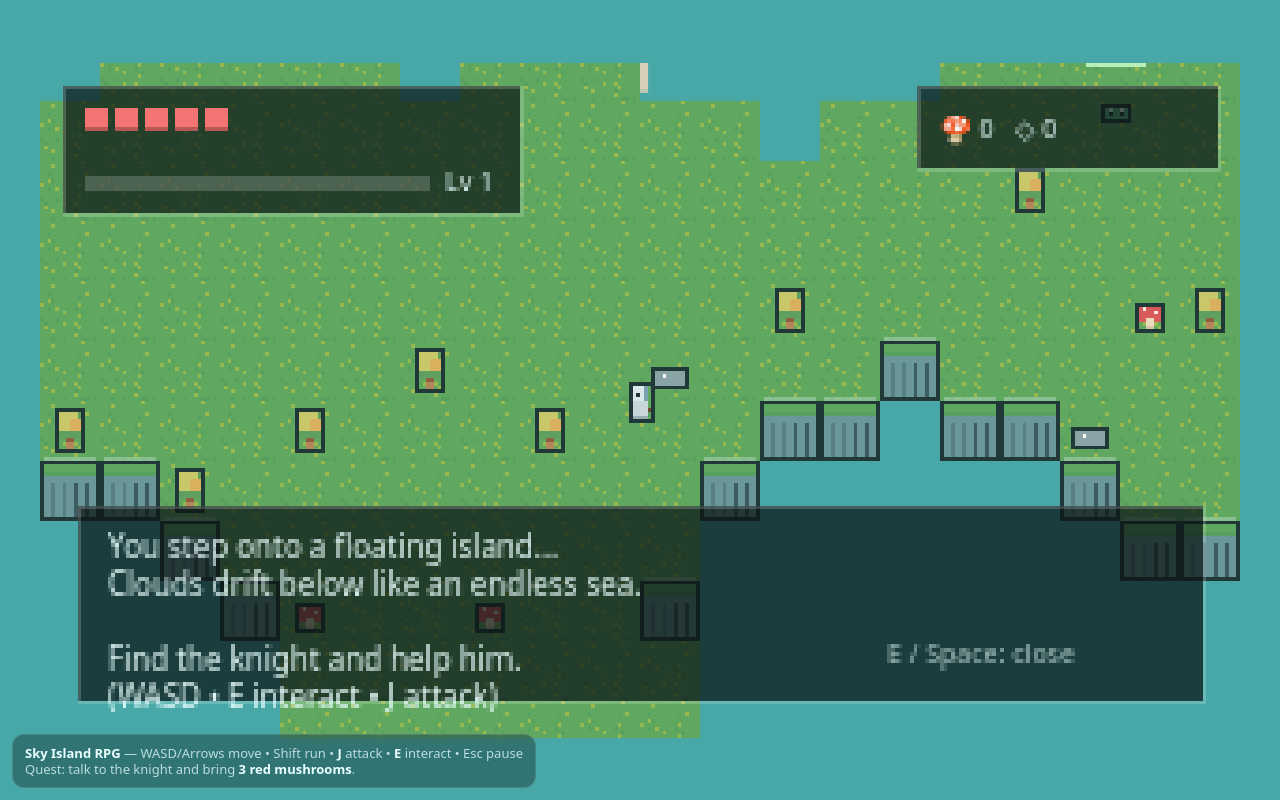
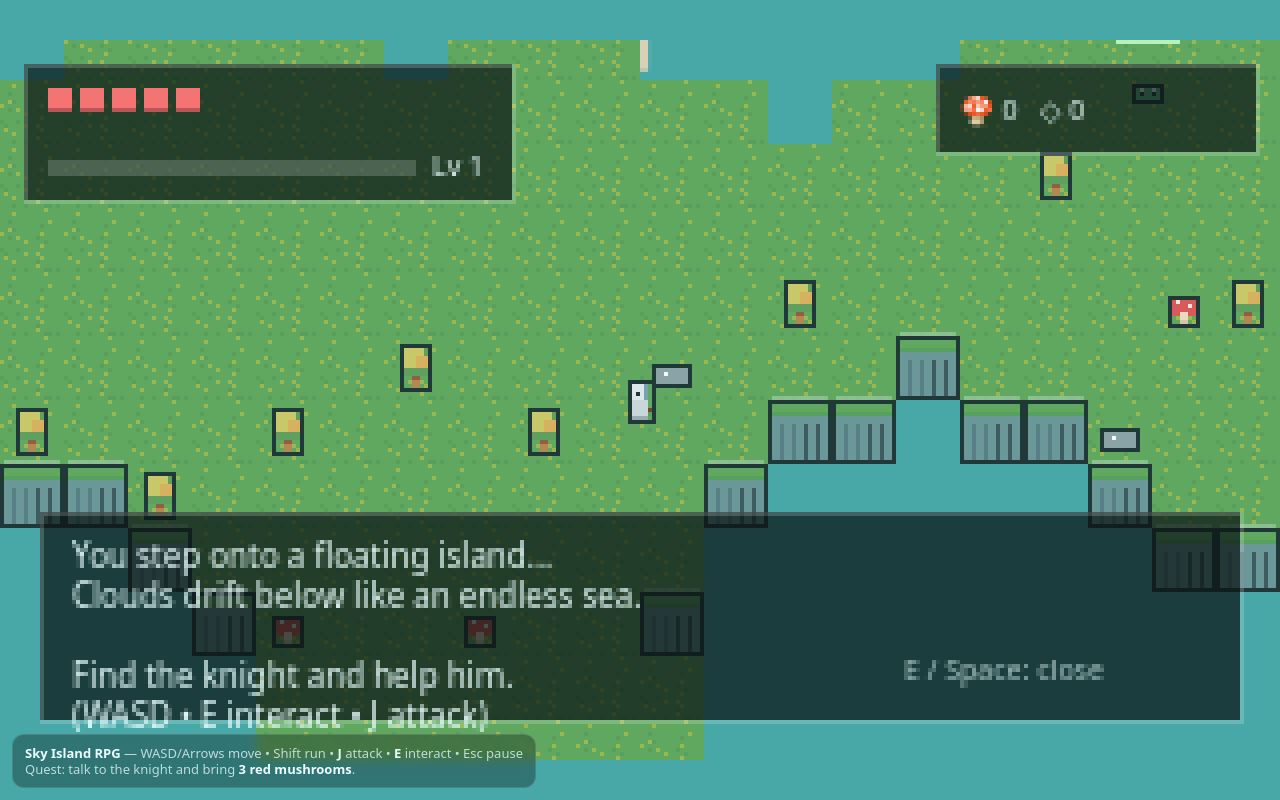
Before and after one commit to TheRealBasic/miniature-engine, a plain HTML site: page index.html in a window 1280 px wide. Drawn offline with Linux system fonts and the light colour scheme.

Commit message:
Improve canvas scaling for high DPI displays

```diff
--- a/game.js
+++ b/game.js
@@ -3,15 +3,34 @@
 
   // ====== Config ======
   const TILE = 16;              // sprite tile size (internal)
-  const SCALE = 3;              // upscaling factor for canvas pixels
   const VIEW_W = 320;           // internal resolution
   const VIEW_H = 180;
 
   const CANVAS = document.getElementById("c");
-  CANVAS.width  = VIEW_W * SCALE;
-  CANVAS.height = VIEW_H * SCALE;
   const ctx = CANVAS.getContext("2d");
   ctx.imageSmoothingEnabled = false;
+
+  let screenScale = 3;          // integer on-screen scale
+  let renderScale = screenScale * (window.devicePixelRatio || 1);
+
+  function resizeCanvas(){
+    const dpr = Math.max(1, Math.round(window.devicePixelRatio || 1));
+    const fitScale = Math.max(
+      1,
+      Math.floor(Math.min(window.innerWidth / VIEW_W, window.innerHeight / VIEW_H))
+    );
+    screenScale = Math.max(1, fitScale);
+    renderScale = screenScale * dpr;
+
+    CANVAS.width  = Math.round(VIEW_W * renderScale);
+    CANVAS.height = Math.round(VIEW_H * renderScale);
+    CANVAS.style.width  = `${VIEW_W * screenScale}px`;
+    CANVAS.style.height = `${VIEW_H * screenScale}px`;
+    ctx.imageSmoothingEnabled = false;
+  }
+
+  addEventListener("resize", resizeCanvas);
+  resizeCanvas();
 
   // Offscreen for pixel-perfect drawing then upscale
   const off = document.createElement("canvas");
@@ -1065,7 +1084,7 @@
     // upscale to screen
     ctx.imageSmoothingEnabled = false;
     ctx.clearRect(0,0,CANVAS.width,CANVAS.height);
-    ctx.drawImage(off, 0,0,VIEW_W,VIEW_H, 0,0,VIEW_W*SCALE,VIEW_H*SCALE);
+    ctx.drawImage(off, 0,0,VIEW_W,VIEW_H, 0,0,CANVAS.width,CANVAS.height);
 
     requestAnimationFrame(frame);
   }
--- a/index.html
+++ b/index.html
@@ -14,7 +14,7 @@
     }
     html,body{height:100%; margin:0; background:#48a8a8; font-family: system-ui, Segoe UI, Roboto, Arial;}
     #wrap{height:100%; display:grid; place-items:center;}
-    canvas{width:min(1200px, 100vw); height:auto; image-rendering: pixelated; image-rendering: crisp-edges;}
+    canvas{display:block; image-rendering: pixelated; image-rendering: crisp-edges;}
     #hint{
       position:fixed; left:12px; bottom:12px; padding:10px 12px;
       color:var(--muted); background:var(--ui2); border:1px solid rgba(255,255,255,.12);
```
